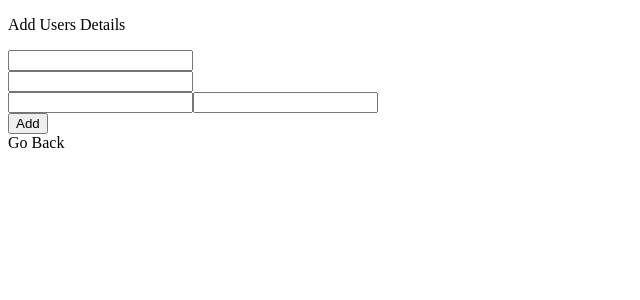
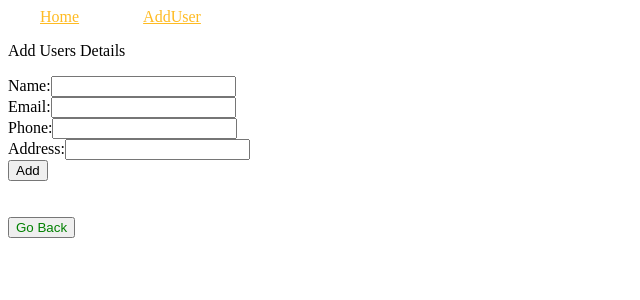
Before and after one commit to mayank30041995/redux-saga-practical, a React (Create React App) app: page /addUser in a window 1280 px wide. Shown: the top 300 px of the page, without its empty margins (0-640 px from the left). Built offline with nearby package versions, Linux system fonts and the light colour scheme.

Commit message:
'create-user-finished'

```diff
--- a/src/App.js
+++ b/src/App.js
@@ -1,11 +1,13 @@
 import React from 'react';
 import Home from './pages/Home';
 import AddEditUser from './pages/AddEditUser';
+import Header from './component/Header';
 import { BrowserRouter as Router, Route, Switch } from 'react-router-dom';
 
 function App() {
     return (
     <Router>
+    <Header />
         <div>
             <Switch>
                 <Route exact path="/" component={Home} />
--- /dev/null
+++ b/src/component/Header.js
@@ -0,0 +1,20 @@
+import React, { useState } from 'react';
+
+import { NavLink } from 'react-router-dom';
+
+const Header = () => {
+
+    const [showBasic, setShowBasic] = useState(false);
+    return (<>
+        <NavLink style={{color: '#FB2', padding: '2rem'}} to='/' >
+            Home
+        </NavLink>
+
+        <NavLink style={{color: '#FB2', padding: '2rem'}}to='/addUser' >
+            AddUser
+        </NavLink>
+
+    </>)
+}
+
+export default Header;
--- a/src/pages/AddEditUser.js
+++ b/src/pages/AddEditUser.js
@@ -1,7 +1,8 @@
-import React, { useState, useEffect } from 'react';
-import { useDispatch, useSelector} from 'react-redux'
-import { useHistory, usePrams } from 'react-router-dom';
+import React, { useState } from 'react';
+import { useDispatch} from 'react-redux'
+import { useHistory } from 'react-router-dom';
 import { createUserStart } from '../redux/actions'
+
 
 
 const initialState = {
@@ -39,6 +40,7 @@ const AddEditUser = () => {
         <form onSubmit={handleSubmit}>
             <p>Add Users Details</p>
             <div>
+            <label>Name:</label>
                 <input
                     value={name || ""}
                     name="name"
@@ -50,6 +52,7 @@ const AddEditUser = () => {
                     invalid
                 />
                 <br />
+                <label>Email:</label>
                 <input
                     value={email || ""}
                     name="email"
@@ -61,6 +64,7 @@ const AddEditUser = () => {
                     invalid
                 />
                 <br />
+                <label>Phone:</label>
                 <input
                     value={phone || ""}
                     name="phone"
@@ -71,6 +75,8 @@ const AddEditUser = () => {
                     validation="Please provide a phone no."
                     invalid
                 />
+                <br />
+                <label>Address:</label>
                 <input
                     value={address || ""}
                     name="address"
@@ -84,7 +90,12 @@ const AddEditUser = () => {
                 <br />
                 <div>
                     <button type="submit">Add</button>
-                    <div onClick={() => history.push('/')}>Go Back</div>
+                    <br />
+                    <br />
+                    <br />
+                    <button>
+                    <div style={{color: 'green'}} onClick={() => history.push('/')}>Go Back</div>
+                    </button>
                 </div>
             </div>
         </form>
```
